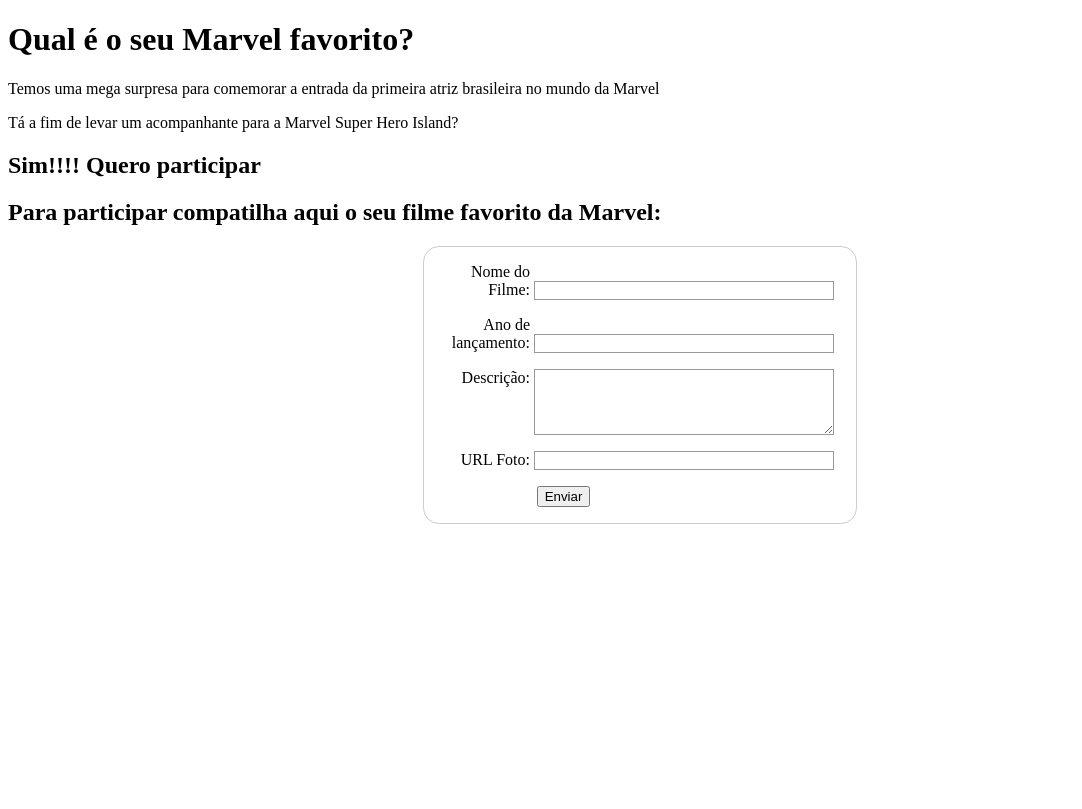
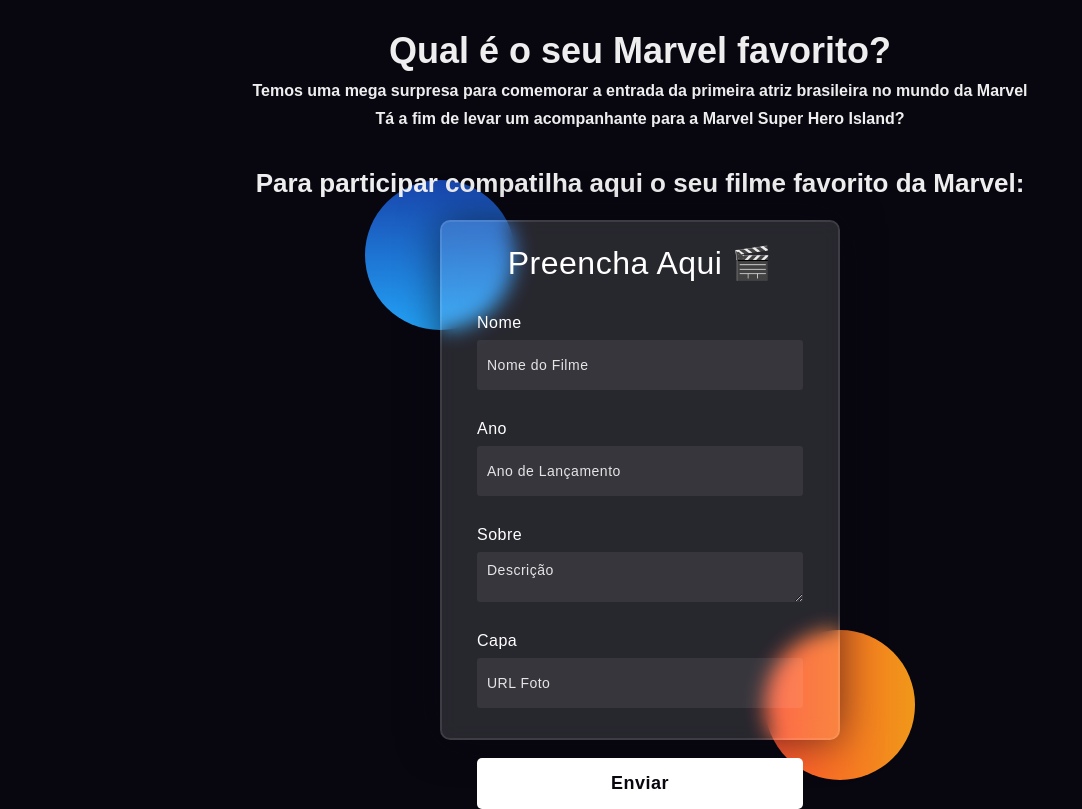
Before and after one commit to FelippeGustavo/Checkpoint-Front, a plain HTML site: page index.html in a window 1280 px wide. Shown: the whole page, without its empty margins (0-1082 px from the left). Drawn offline with Linux system fonts and the light colour scheme.

Commit message:
Estilo Aplicado

```diff
--- a/index.html
+++ b/index.html
@@ -1,41 +1,45 @@
 <!DOCTYPE html>
 <html lang="pt-br">
+
 <head>
   <title>Filme Favorito</title>
   <meta charset="utf-8">
   <link rel="stylesheet" type="text/css" href="style.css" />
 </head>
+
 <body>
-
+  <div class="background">
+    <div class="shape"></div>
+    <div class="shape"></div>
+  </div>
   <h1>Qual é o seu Marvel favorito?</h1>
-
   <p>Temos uma mega surpresa para comemorar a entrada da primeira atriz brasileira no mundo da Marvel</p>
   <p>Tá a fim de levar um acompanhante para a Marvel Super Hero Island? </p>
-
-    <h2>Sim!!!! Quero participar</h2>
-
   <h2>Para participar compatilha aqui o seu filme favorito da Marvel:</h2>
-
+  <div class="form">
     <form action="/dados-form" method="post">
+      <h3>Preencha Aqui 🎬</h3>
       <div>
-            <label for="nome_filme">Nome do Filme:</label>
-            <input type="text" id="nome" />
+        <label for="username">Nome</label>
+        <input type="text" id="nome" placeholder="Nome do Filme" />
       </div>
       <div>
-            <label for="ano_lancamento">Ano de lançamento:</label>
-            <input type="number" id="ano" />
+        <label for="username">Ano</label>
+        <input type="number" id="ano" placeholder="Ano de Lançamento" />
       </div>
       <div>
-            <label for="descricao">Descrição:</label>
-            <textarea id="descricao"></textarea>
+        <label for="username">Sobre</label>
+        <textarea id="descricao" class="desc" placeholder="Descrição"></textarea>
       </div>
       <div>
-            <label for="foto">URL Foto:</label>
-            <input type="url" id="foto" />
+        <label for="username">Capa</label>
+        <input type="url" id="foto" placeholder="URL Foto" />
       </div>
       <div class="button">
         <button type="submit">Enviar</button>
       </div>
     </form>
+  </div>
 </body>
+
 </html>
--- a/style.css
+++ b/style.css
@@ -1,41 +1,144 @@
-form {
-    margin: 0 auto;
-    width: 400px;
-    padding: 1em;
-    border: 1px solid #CCC;
-    border-radius: 1em;
+*,
+*:before,
+*:after {
+    padding: 0;
+    margin: 0;
+    box-sizing: border-box;
+}
+body {
+    background-color: #080710;
 }
 
-form div + div {
-    margin-top: 1em;
+.background {
+    width: 430px;
+    height: 520px;
+    position: absolute;
+    transform: translate(-50%,-50%);
+    left: 50%;
+    top: 60%;
+}
+.background .shape {
+    height: 150px;
+    width: 150px;
+    position: absolute;
+    border-radius: 50%;
+}
+.shape:first-child{
+    background: linear-gradient(
+        #1845ad,
+        #23a2f6
+    );
+    left: -60px;
+    top: -40px;
+}
+.shape:last-child{
+    background: linear-gradient(
+        to right,
+        #ff512f,
+        #f09819
+    );
+    right: -60px;
+    bottom: -40px;
+}
+
+form {
+    height: 520px;
+    width: 400px;
+    background-color: rgba(255,255,255,0.13);
+    position: absolute;
+    transform: translate(-50%,-50%);
+    top: 60%;
+    left: 50%;
+    border-radius: 10px;
+    backdrop-filter: blur(10px);
+    border: 2px solid rgba(255,255,255,0.1);
+    box-shadow: 0 0 40px rgba(8,7,16,0.6);
+    padding: 20px 35px;
+}
+
+form * {
+    font-family: 'Poppins',sans-serif;
+    color: #ffffff;
+    letter-spacing: 0.5px;
+    outline: none;
+    border: none;
+}
+
+form h3 {
+    font-size: 32px;
+    font-weight: 500;
+    line-height: 42px;
+    text-align: center;
 }
 
 label {
-    display: inline-block;
-    width: 90px;
-    text-align: right;
+    display: block;
+    margin-top: 30px;
+    font-size: 16px;
+    font-weight: 500;
+}
+input {
+    display: block;
+    height: 50px;
+    width: 100%;
+    background-color: rgba(255,255,255,0.07);
+    border-radius: 3px;
+    padding: 0 10px;
+    margin-top: 8px;
+    font-size: 14px;
+    font-weight: 300;
+}
+::placeholder {
+    color: #e5e5e5;
+}
+button {
+    margin-top: 50px;
+    width: 100%;
+    background-color: #ffffff;
+    color: #080710;
+    padding: 15px 0;
+    font-size: 18px;
+    font-weight: 600;
+    border-radius: 5px;
+    cursor: pointer;
 }
 
-input, textarea {
-    width: 300px;
-    -moz-box-sizing: border-box;
-    box-sizing: border-box;
-    border: 1px solid #999;
+.desc {
+    display: block;
+    height: 50px;
+    width: 100%;
+    background-color: rgba(255,255,255,0.07);
+    border-radius: 3px;
+    padding: 10px;
+    margin-top: 8px;
+    font-size: 14px;
+    font-weight: 300;
 }
 
-input:focus, textarea:focus {
-    border-color: #000;
+h1 {
+  text-align: center;
+  color: #eee;
+  font-family: sans-serif;
+  font-size: 36px;
+  font-weight: 600;
+  margin-top: 30px;
 }
 
-textarea {
-    vertical-align: top;
-    height: 5em;
-    resize: vertical;
+p {
+  text-align: center;
+  color: #eee;
+  font-family: sans-serif;
+  font-size: 16px;
+  font-weight: 600;
+  margin-top: 10px;
 }
 
-.button {
-    padding-left: 90px;
-}
-button {
-    margin-left: .5em;
-}
+h2 {
+  text-align: center;
+  color: #eee;
+  font-family: sans-serif;
+  font-size: 26px;
+  font-weight: 600;
+  margin-top: 40px;
+  position: relative;
+  }
```
Lines whose indentation alone changed are shown as unchanged.
